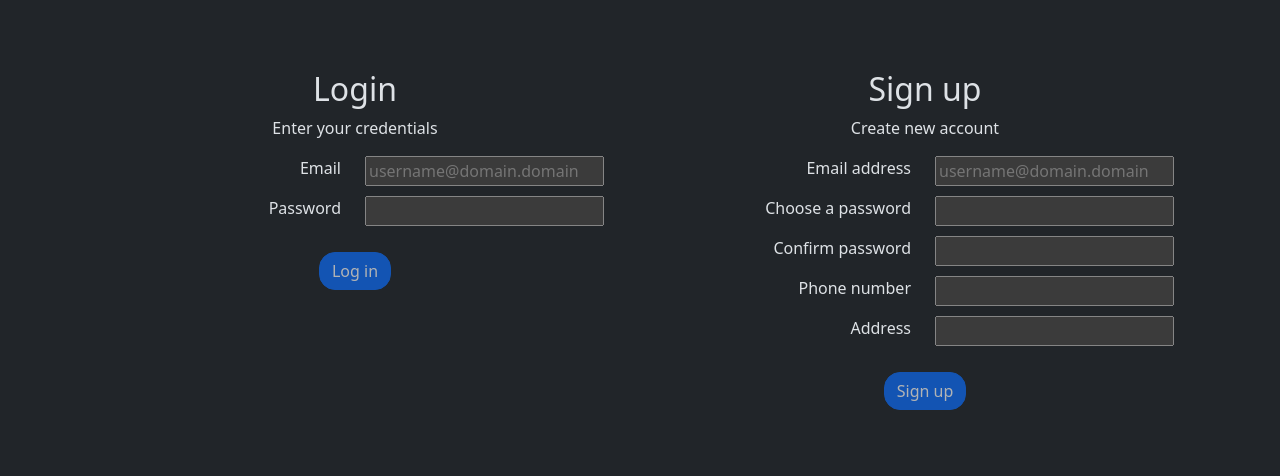
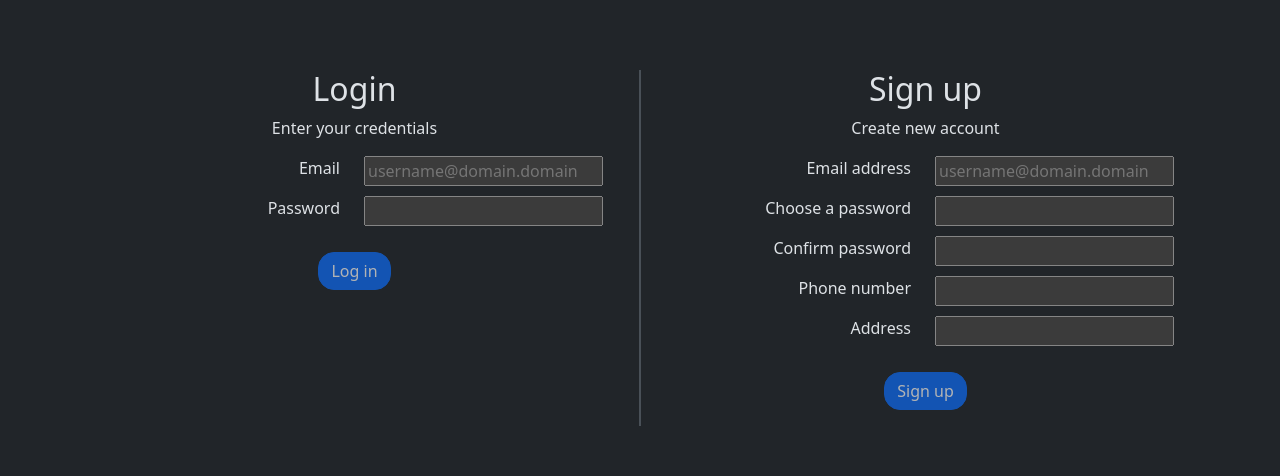
Before and after one commit to WebDevJoJo/JoeMatFolio, an Angular app: page /login in a window 1280 px wide. Shown: the part 266-742 px from the top of the page. Built offline with nearby package versions, Linux system fonts and the light colour scheme.

Commit message:
added a separation line

```diff
--- a/src/app/login/login.component.html
+++ b/src/app/login/login.component.html
@@ -2,7 +2,7 @@
   <h1 class="text-center my-5 p-5">Personal Area</h1>
   <div class="container">
     <div class="row justify-content-center">
-      <div class="col">
+      <div class="col border-end">
         <div class="container">
           <h2 class="text-center">Login</h2>
           <p class="text-center">Enter your credentials</p>
@@ -87,7 +87,7 @@
         </div>
       </div>
 
-      <div class="col">
+      <div class="col border-start">
         <div class="container">
           <h2 class="text-center">Sign up</h2>
           <p class="text-center">Create new account</p>
```
